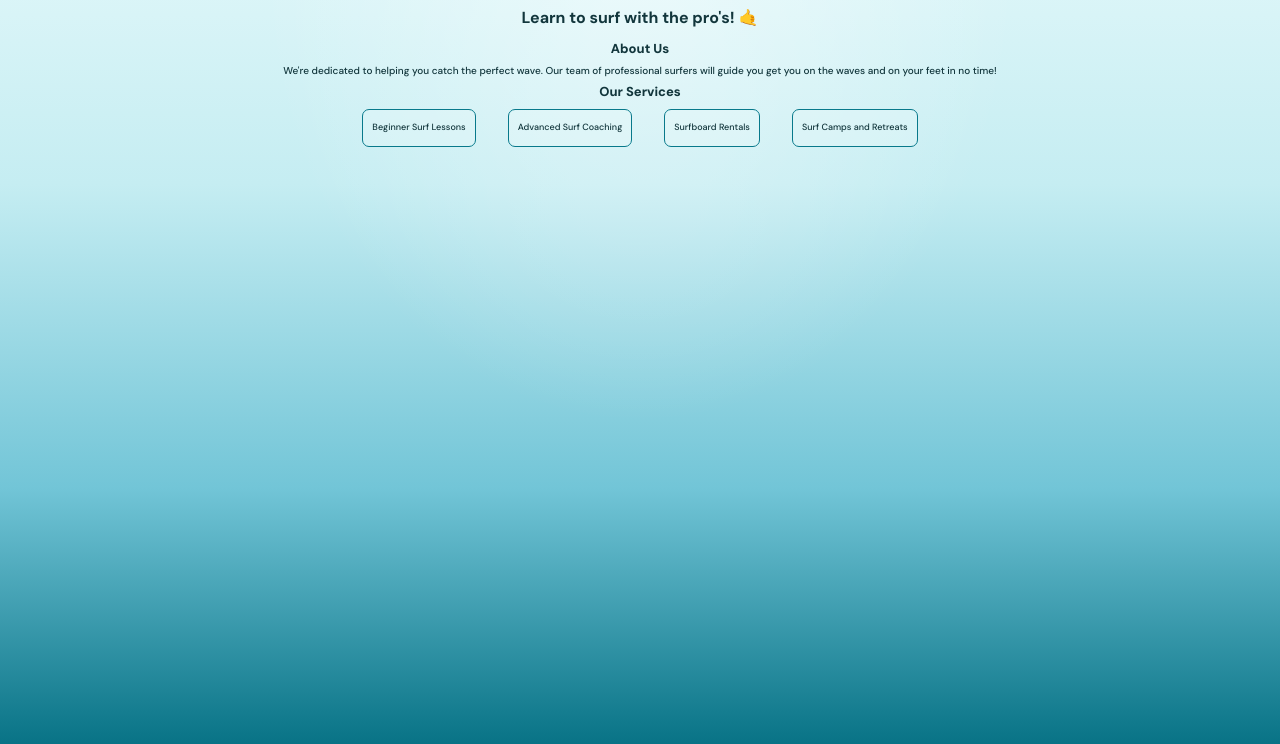
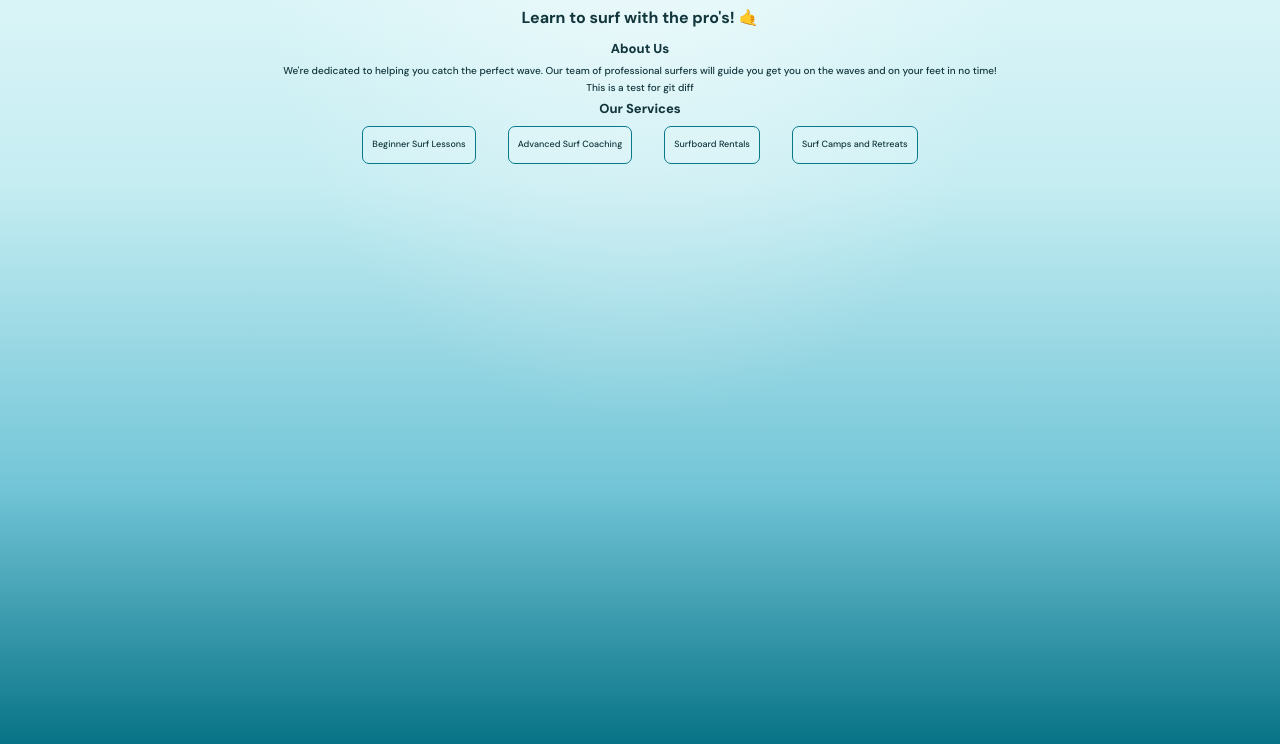
Before and after one commit to Josephzeus1/swell-time, a plain HTML site: page index.html in a window 1280 px wide. Shown: the part 56-800 px from the top of the page. Drawn offline with Linux system fonts and the light colour scheme.

Commit message:
modified html

```diff
--- a/index.html
+++ b/index.html
@@ -29,6 +29,9 @@
 					professional surfers will guide you get you on the waves and on your
 					feet in no time!
 				</p>
+                <p>
+                    This is a test for git diff
+                </p>
 			</section>
 
 			<nav class="services" aria-label="Our services">
```
